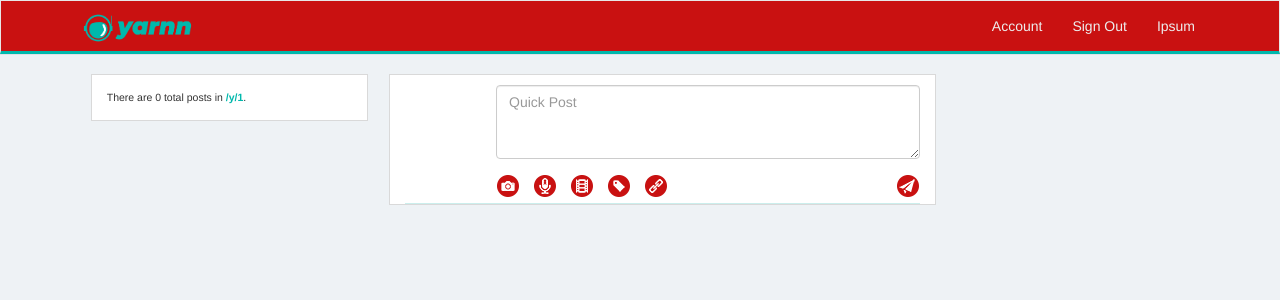
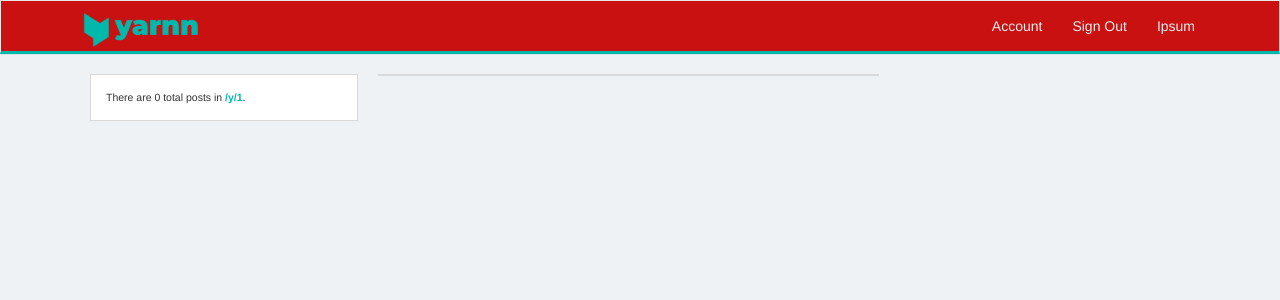
Before and after one commit to ddonche/yarnn, a Rails app: page /y/1 in a window 1280 px wide. Shown: the top 300 px of the page. Run offline with Rails 7, Linux system fonts and the light colour scheme; the visitor is signed in with stand-in values (Sample User, id 1); style sheets or scripts are compiled from the project's sources; parts of the project's set-up code (start-up, migrations or seed data) failed here and were passed over; some libraries are stand-ins or nearby versions.

Commit message:
more styling

```diff
--- a/app/assets/stylesheets/application.css.scss
+++ b/app/assets/stylesheets/application.css.scss
@@ -132,7 +132,8 @@
 }
 
 #post-icons {
-  a:hover {
+  text-decoration: none;
+  a, a:hover, a:visited, a:active {
   text-decoration: none;
   }
 }
@@ -142,9 +143,9 @@
 	padding-bottom: 1%;
 	padding-left: 16%;
 }
+
 .quick-post-box {
-	border-bottom: 1px solid #cbeeec;
-	padding-bottom: 1%;
+	padding-bottom: 2%;
 	padding-top: 2%;
 }
 
@@ -194,7 +195,7 @@
 
 .notation-wrapper {
   background: #f2f2f2;
-  margin: 1% 2% 1% 0;
+  margin: 1% 0;
   padding: 8px 12px;
   border-top: 1px solid #e9e9e9;
   font-size: 0.8em;
@@ -205,20 +206,24 @@
   float: right;
   font-size: 0.8em;
   margin-right: 2%;
-  margin-bottom: 1%;
 }
 
 .user-left-column {
-  width: 28%;
+  width: 27%;
   margin-left: 0;
   margin-top: 0;
   float: left;
 }
 
-.user-right-column {
-  width: 72%;
+.user-mid-column {
+  width: 44%;
   margin-right: 0;
   margin-top: 0;
+  float: left;
+}
+
+.user-right-column {
+  width: 27%;
   float: right;
 }
 
--- a/app/views/comments/_form.html.erb
+++ b/app/views/comments/_form.html.erb
@@ -11,7 +11,7 @@
     <% end %>
 
     <div class="form-group">
-      <%= f.text_area :content, class: "form-control", rows: 2, placeholder: "what do you think about this?" %>
+      <%= f.text_area :content, class: "form-control", rows: 3, placeholder: "what do you think about this?" %>
     </div>
 
     <div class="form-group">
--- a/app/views/notations/new.html.erb
+++ b/app/views/notations/new.html.erb
@@ -1,3 +1,5 @@
-<div id="content" class="col-md-6 col-md-offset-3">
-  <%= render 'notations/form' %>
+<div id="main-content">
+  <div class="col-md-6 col-md-offset-3">
+    <%= render 'notations/form' %>
+  </div>
 </div>
--- a/app/views/tags/show.html.erb
+++ b/app/views/tags/show.html.erb
@@ -2,25 +2,8 @@
   <%= render 'tags/left' %>
 </div>
 
-<div class="user-right-column">
-
-  <div id="content" class="col-md-8">
-  <% if user_signed_in?  %>
-    <div class="main-content">
-      <div class="quick-post-box">
-        <div class="row">
-          <div class="col-md-2">
-            <%= link_to user_path(current_user) do
-    		     	image_tag(current_user.avatar.url, width: 45, class: "img-circle pull-left")
-    		  	end %>
-          </div>
-          <div class="col-md-10">
-            <%= render "posts/quick_form" %>
-          </div>
-        </div>
-      </div>
-    </div>
-	<% end %>
+<div class="user-mid-column">
+  <div id="content" class="col-md-12">
 
 <% @posts.each do |post| %>
 <div class="main-content">
--- a/app/views/users/show.html.erb
+++ b/app/views/users/show.html.erb
@@ -3,9 +3,9 @@
   <%= render 'bio' %>
 </div>
 
-<div class="user-right-column">
+<div class="user-mid-column">
 
-  <div id="content" class="col-md-8">
+  <div id="content" class="col-md-12">
     <%= render 'latest' %>
   </div>
 
```
Also changed, not shown: app/views/comments/_comments.html.erb (+2 -5 lines), app/views/notations/_notations.html.erb (+3 -7 lines), app/views/posts/_comments.html.erb (+1 -24 lines), app/views/posts/_left.html.erb (+10 -12 lines), app/views/posts/_showpost.html.erb (added, +102 -0 lines), app/views/posts/index.html.erb (+15 -20 lines), app/views/posts/show.html.erb (+12 -94 lines), app/views/static_pages/home.html.erb (+13 -22 lines), app/assets/images/fallback/default_avatar.jpg, app/assets/images/yarnn-logo-text.png, 1 other file.
